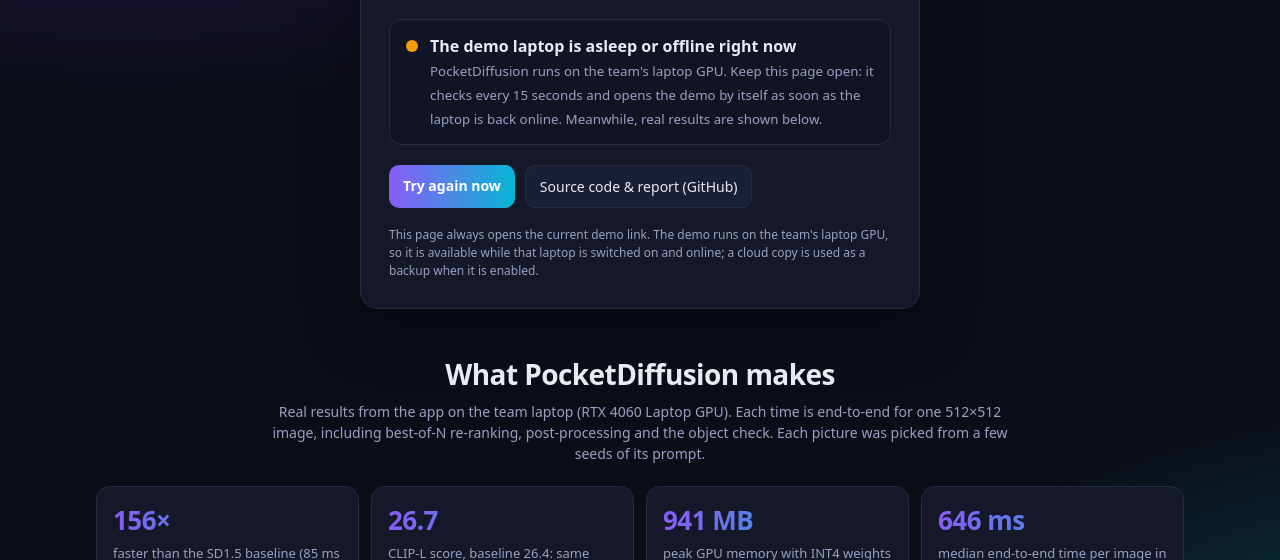
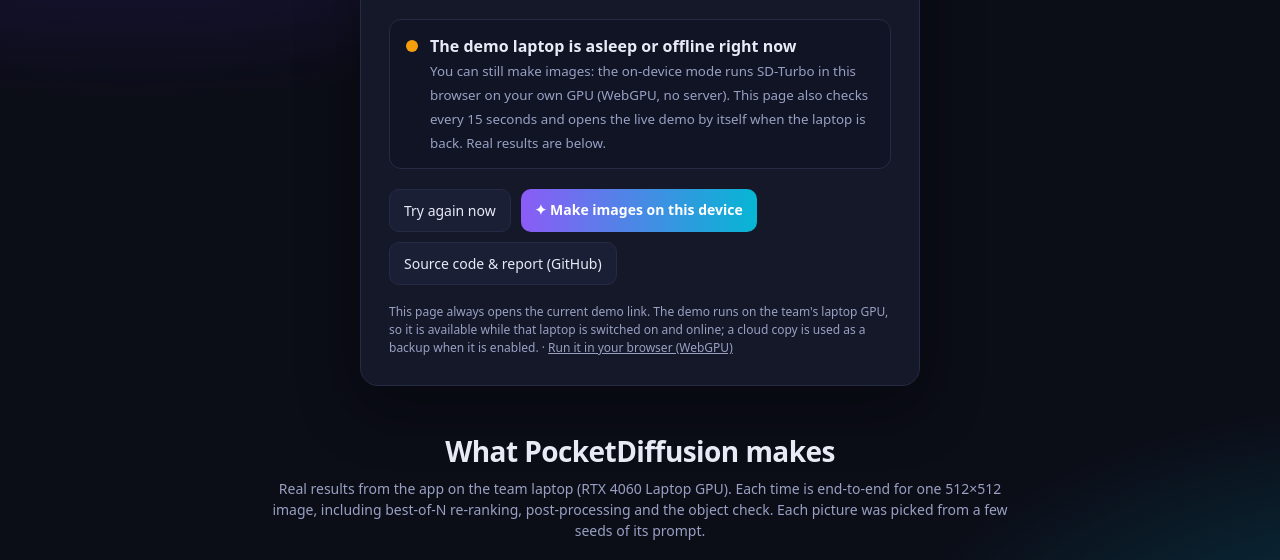
Before and after one commit to arpreran/pocketdiffusion, a plain HTML site: page index.html in a window 1280 px wide. Shown: the part 181-741 px from the top of the page. Drawn offline with Linux system fonts and the light colour scheme; no server answers.

Commit message:
Live demo address: https://bdabc22ba52f60bdfa.gradio.live

```diff
--- a/index.html
+++ b/index.html
@@ -121,10 +121,11 @@
 
   <div class="links">
     <a id="open" class="btn primary hidden" href="#">Open the live demo</a>
+    <a id="device" class="btn hidden" href="device/">✦ Make images on this device</a>
     <a class="btn" href="https://github.com/arpreran/pocketdiffusion">Source code &amp; report (GitHub)</a>
   </div>
   <footer id="foot">This page always opens the current demo link. The demo runs on the team's laptop GPU, so it is available while that laptop is switched on and online; a cloud copy is used as a backup when it is enabled.
-    <a href="?showcase" id="showLink">See sample results</a></footer>
+    <a href="?showcase" id="showLink">See sample results</a> · <a href="device/">Run it in your browser (WebGPU)</a></footer>
 </main>
 
 <section id="showcase" class="showcase hidden" aria-labelledby="scTitle">
@@ -220,6 +221,8 @@ function go(url, s, where) {
   const target = SHARE ? `${url}/share/${SHARE[0]}` : url;
   $("open").href = target;
   $("open").onclick = null;
+  $("open").classList.add("primary");
+  $("device").classList.remove("primary");
   $("open").textContent = "Open the live demo";
   $("open").classList.remove("hidden");
   if (SHOWCASE) {                                  // visitor asked for the results: do not redirect
@@ -244,9 +247,11 @@ async function check() {
        "If the cloud copy is enabled, its first start after a quiet period takes 1–2 minutes.");
   try { return go(cloud, await probe(cloud, 180000), "cloud"); } catch {}
   show("off", "The demo laptop is asleep or offline right now",
-       "PocketDiffusion runs on the team's laptop GPU. Keep this page open: it checks every 15 seconds " +
-       "and opens the demo by itself as soon as the laptop is back online. Meanwhile, real results are shown below.");
-  $("open").classList.remove("hidden");
+       "You can still make images: the on-device mode runs SD-Turbo in this browser on your own GPU (WebGPU, no server). " +
+       "This page also checks every 15 seconds and opens the live demo by itself when the laptop is back. Real results are below.");
+  $("device").classList.remove("hidden");
+  $("device").classList.add("primary");
+  $("open").classList.remove("hidden", "primary");
   $("open").textContent = "Try again now";
   $("open").href = "#";
   $("open").onclick = (e) => { e.preventDefault(); clearTimeout(retry); check(); };
--- a/live.json
+++ b/live.json
@@ -1 +1 @@
-{"url": "https://7defacddf79acfbdf8.gradio.live", "updated": "20 Nov 2026, 18:59"}
+{"url": "https://bdabc22ba52f60bdfa.gradio.live", "updated": "20 Nov 2026, 19:46"}
```
